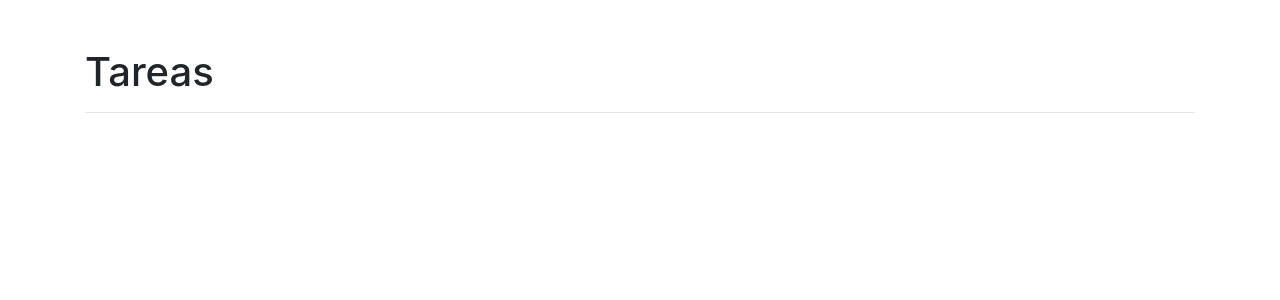
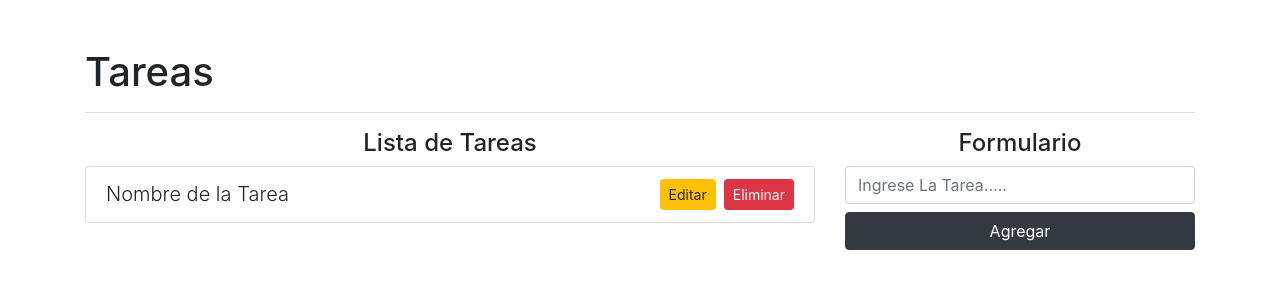
Before and after one commit to emiliobs/crud-react-app, a React (Create React App) app: page / in a window 1280 px wide. Shown: the top 300 px of the page. Built offline with nearby package versions, Linux system fonts and the light colour scheme.

Commit message:
Lapantalla de tarea

```diff
--- a/src/App.js
+++ b/src/App.js
@@ -1,12 +1,32 @@
 import React from 'react'
 
 function App() {
-  return (
+	return (
 		<div className="container mt-5">
-					<h1>Tareas</h1>
-					<hr/>
+			<h1>Tareas</h1>
+			<hr />
+			<div className="row">
+				<div className="col-8">
+					<h4 className="text-center">Lista de Tareas</h4>
+					<ul className="list-group">
+						<li className="list-group-item">
+							<span className="lead">Nombre de la Tarea</span>
+							<button className="btn btn-danger btn-sm float-right">Eliminar</button>
+							<button className="btn btn-warning btn-sm float-right mx-2">Editar</button>
+						</li>
+					</ul>
+				</div>
+				<div className="col-4">
+					<h4 className="text-center">Formulario</h4>
+					<form>
+						<input type="text" className="form-control mb-2" placeholder="Ingrese La Tarea....." />
+					</form>
+					<button className="btn btn-dark btn-block" type="submit">Agregar</button>
+				</div>
+			</div>
+
 		</div>
-  );
+	);
 }
 
 export default App;
```
